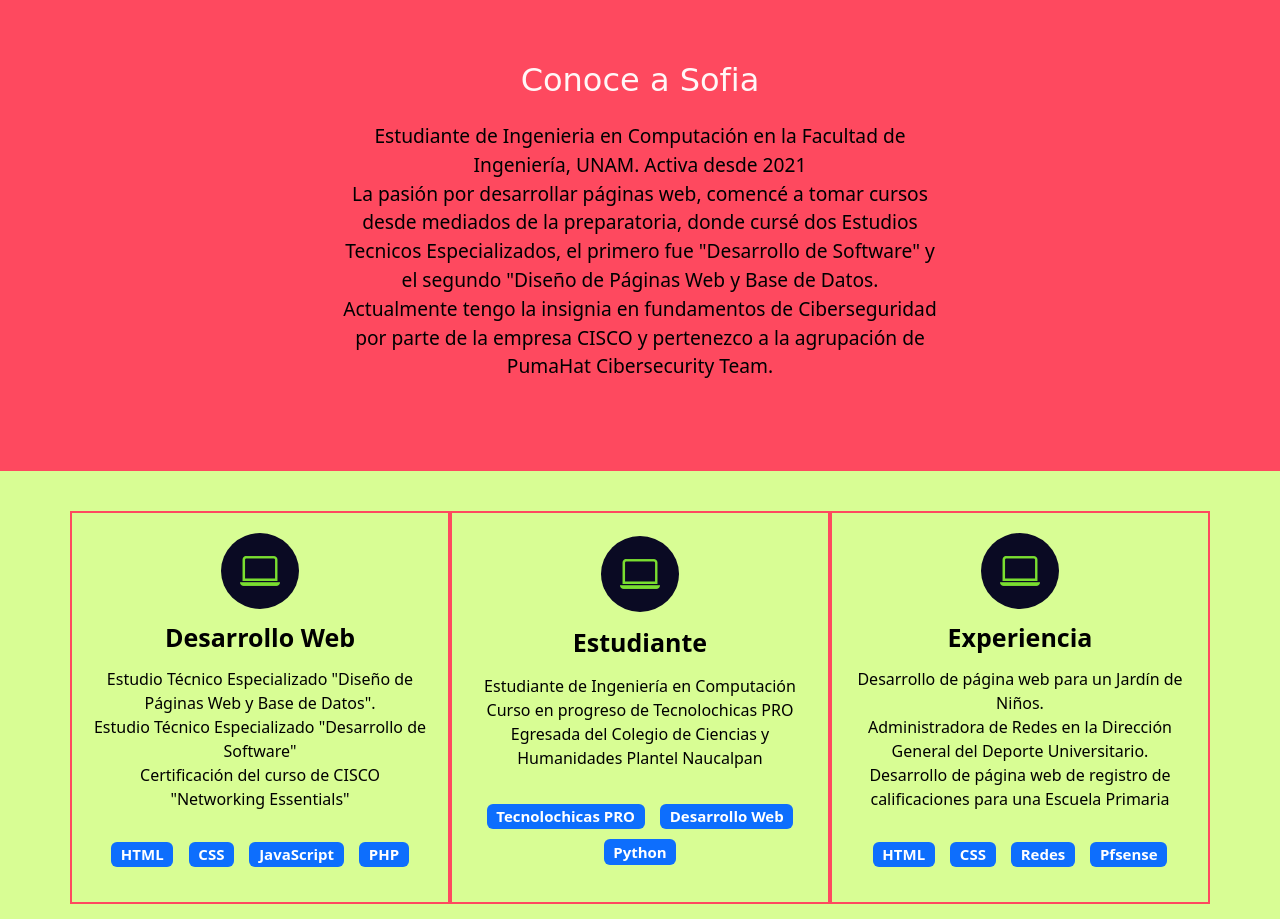
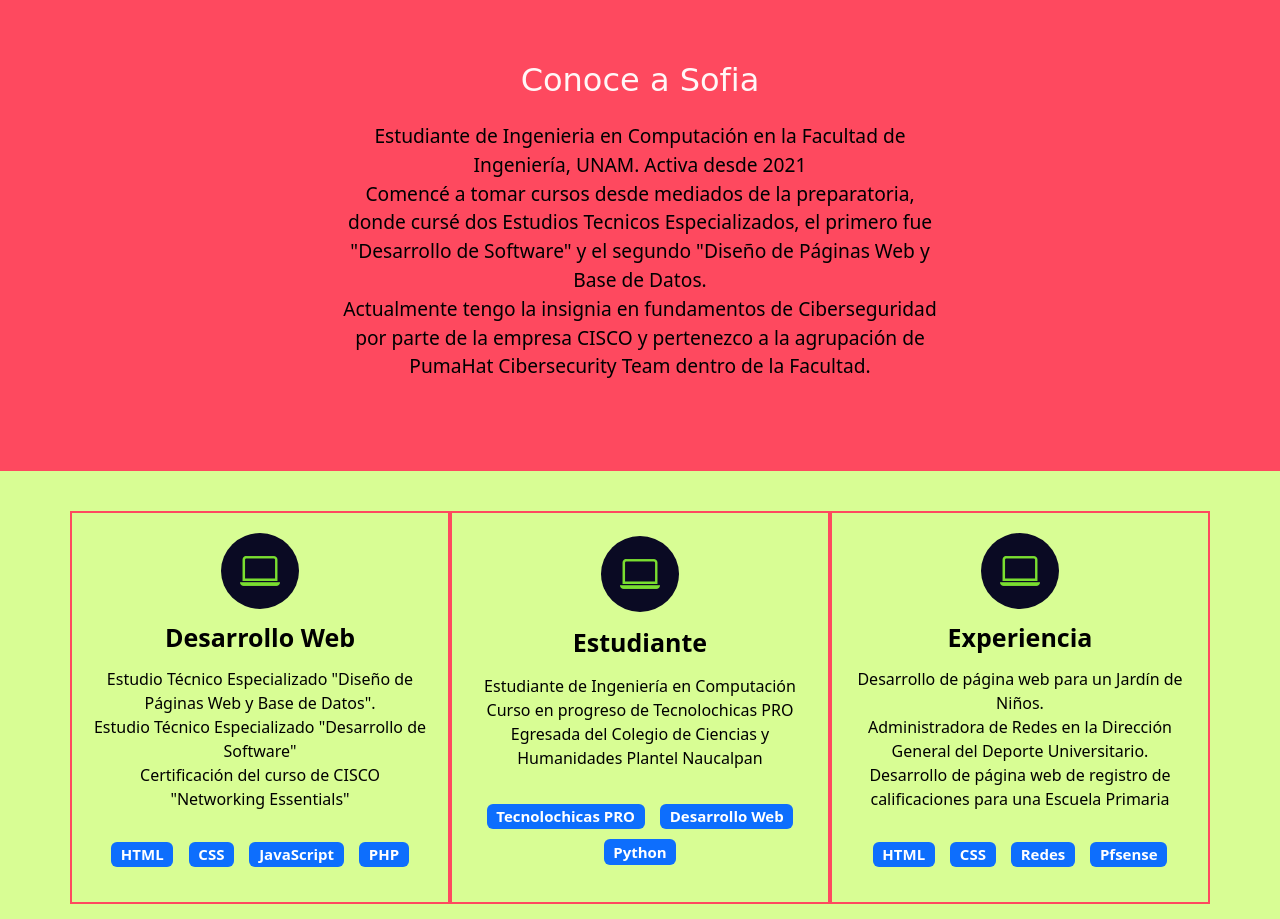
Before and after one commit to sofia-perez14/PortafolioSPO, a plain HTML site: page index.html in a window 1280 px wide. Shown: the part 940-1859 px from the top of the page. Drawn offline with nearby package versions, Linux system fonts and the light colour scheme; a web font is replaced by a local one.

Commit message:
Update index.html
Actualización de la agrupación

```diff
--- a/index.html
+++ b/index.html
@@ -68,7 +68,7 @@
       <div class="contenedor">
         <h2 class="seccion-titulo">Conoce a Sofia </h2>
         <p class="seccion-texto">Estudiante de Ingenieria en Computación en la Facultad de Ingeniería, UNAM. Activa desde 2021 <br>
-          La pasión por desarrollar páginas web, comencé a tomar cursos desde mediados de la preparatoria, donde cursé dos Estudios Tecnicos Especializados, el primero fue "Desarrollo de Software" y el segundo "Diseño de Páginas Web y Base de Datos. <br> Actualmente tengo la insignia en fundamentos de Ciberseguridad por parte de la empresa CISCO y pertenezco a la agrupación de PumaHat Cibersecurity Team.</p>
+         Comencé a tomar cursos desde mediados de la preparatoria, donde cursé dos Estudios Tecnicos Especializados, el primero fue "Desarrollo de Software" y el segundo "Diseño de Páginas Web y Base de Datos. <br> Actualmente tengo la insignia en fundamentos de Ciberseguridad por parte de la empresa CISCO y pertenezco a la agrupación de PumaHat Cibersecurity Team dentro de la Facultad.</p>
       </div>
     </section>
 
```
